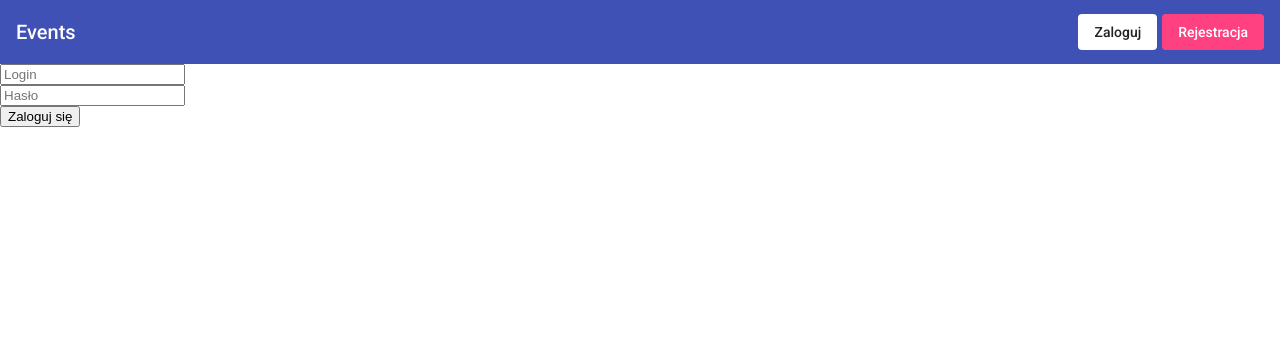
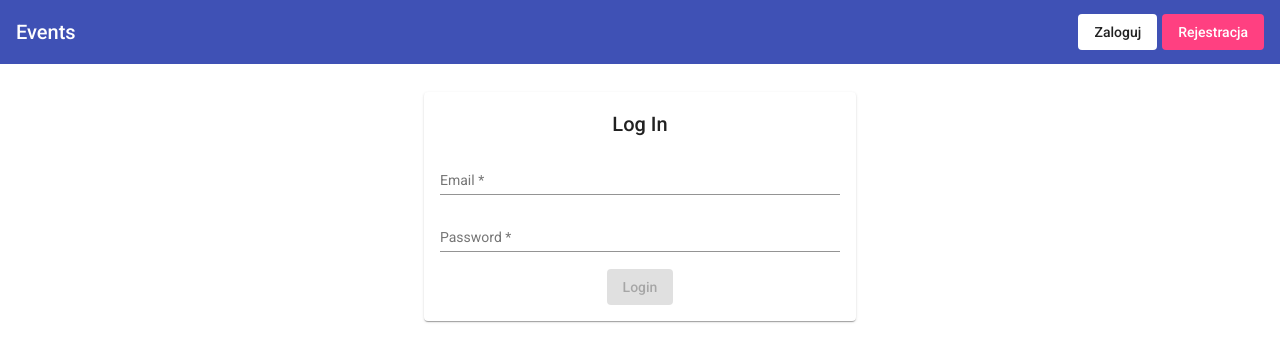
Before and after one commit to mikoogla/Events-app, an Angular app: page / in a window 1280 px wide. Shown: the top 362 px of the page. Built offline with nearby package versions, Linux system fonts and the light colour scheme.

Commit message:
implement nicer login screen

```diff
--- a/src/app/app.module.ts
+++ b/src/app/app.module.ts
@@ -28,6 +28,7 @@ import { MatFormFieldControl, MatFormFieldModule } from '@angular/material/form-
 import { MatInputModule } from '@angular/material/input';
 import { MatTooltipModule } from '@angular/material/tooltip';
 import { MatStepperModule } from '@angular/material/stepper';
+import { FormsModule } from '@angular/forms';
 
 @NgModule({
   declarations: [
@@ -59,7 +60,8 @@ import { MatStepperModule } from '@angular/material/stepper';
     MatFormFieldModule,
     MatInputModule,
     MatTooltipModule,
-    MatStepperModule
+    MatStepperModule,
+    FormsModule
   ],
   providers: [DataService],
   bootstrap: [AppComponent]
--- a/src/app/login-form/login-form.component.css
+++ b/src/app/login-form/login-form.component.css
@@ -0,0 +1,9 @@
+mat-card {
+    max-width: 400px;
+    margin: 2em auto;
+    text-align: center;
+  }
+
+  mat-form-field {
+    display: block;
+  }
--- a/src/app/login-form/login-form.component.html
+++ b/src/app/login-form/login-form.component.html
@@ -1,9 +1,23 @@
-<form class="form-inline">
-    <input class="form-control" type="text" placeholder="Login">
-</form>
-<form class="form-inline">
-    <input class="form-control" type="password" placeholder="Hasło">
-</form>
-<button class="navbar toggler">
-    Zaloguj się
-</button>
+<mat-card>
+    <mat-card-content>
+      <form #loginForm="ngForm" (ngSubmit)="onSubmit()">
+        <h2>Log In</h2>
+        <mat-error *ngIf="!loginValid">
+          The username and password were not recognized
+        </mat-error>
+        <mat-form-field>
+          <input matInput placeholder="Email" [(ngModel)]="username" name="username" required>
+          <mat-error>
+            Please provide a valid email address
+          </mat-error>
+        </mat-form-field>
+        <mat-form-field>
+          <input matInput type="password" placeholder="Password" [(ngModel)]="password" name="password" required>
+          <mat-error>
+            Please provide a valid password
+          </mat-error>
+        </mat-form-field>
+        <button mat-raised-button color="primary" [disabled]="!loginForm.form.valid" (click)="onClick()">Login</button>
+      </form>
+    </mat-card-content>
+  </mat-card>
--- a/src/app/login-form/login-form.component.ts
+++ b/src/app/login-form/login-form.component.ts
@@ -1,4 +1,6 @@
 import { Component, OnInit } from '@angular/core';
+import { DataService } from '../services/data.service';
+
 
 @Component({
   selector: 'app-login-form',
@@ -6,10 +8,20 @@ import { Component, OnInit } from '@angular/core';
   styleUrls: ['./login-form.component.css']
 })
 export class LoginFormComponent implements OnInit {
+  public loginValid = true;
+  public username = '';
+  public password = '';
 
-  constructor() { }
+  constructor(private dataService: DataService) { }
 
   ngOnInit(): void {
   }
 
+  onSubmit() {
+    this.loginValid = true;
+  }
+
+  onClick() {
+    this.dataService.currentStage = 2;
+  }
 }
```
